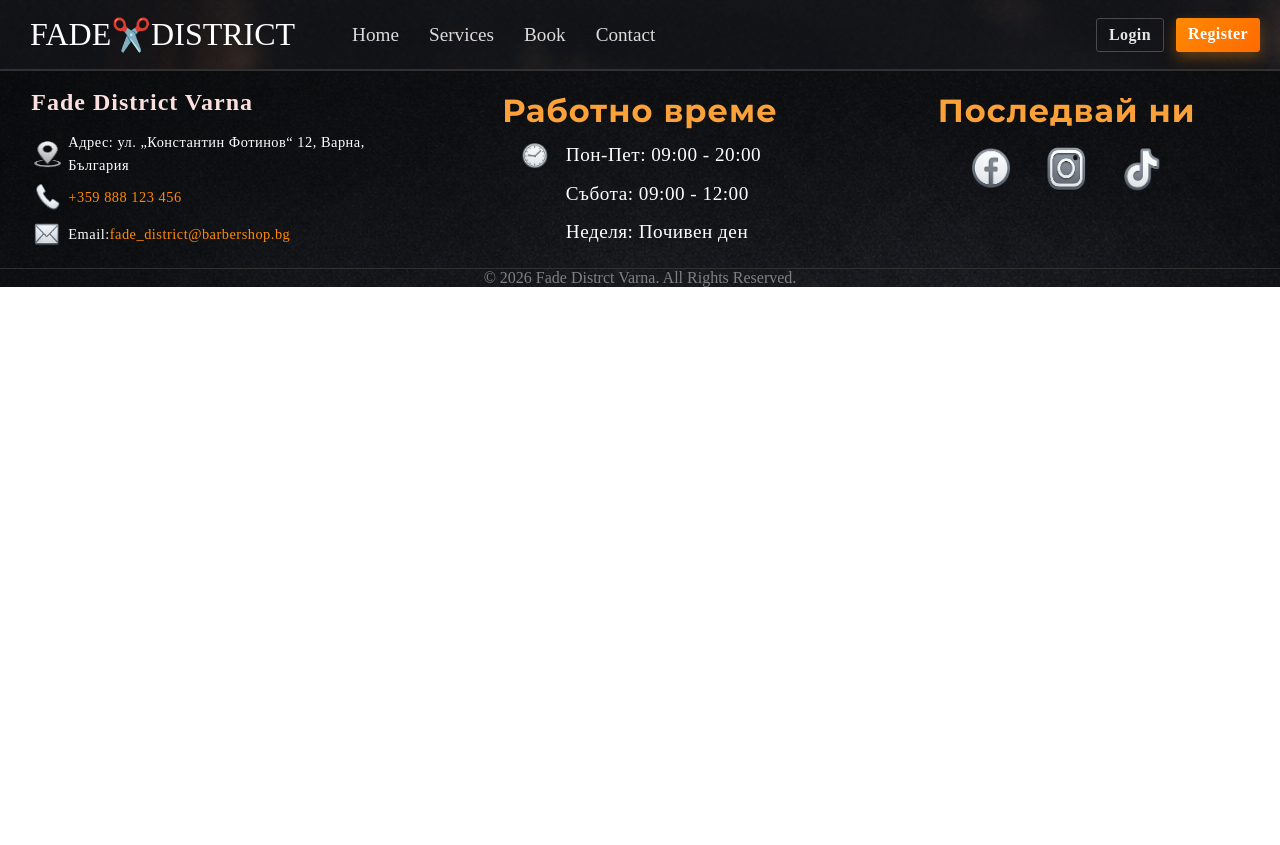
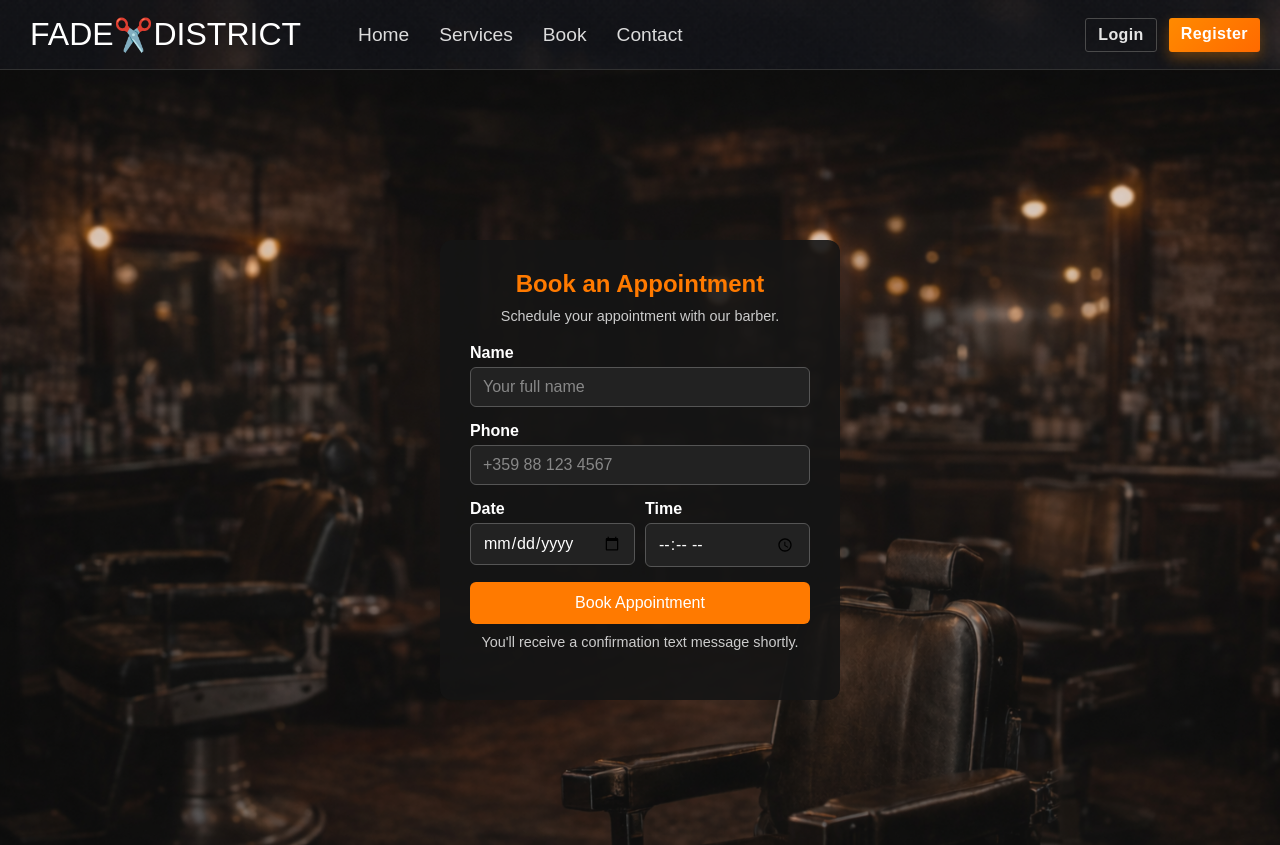
Before and after one commit to PavelKrastev-hub/fade-district-varna, a React (Vite) app in the folder client/: page /appointment in a window 1280 px wide. Shown: the top 845 px of the page. Before the commit the page ends 800 px from the top, so only its background shows below. Built offline with nearby package versions, Linux system fonts and the light colour scheme; a web font is replaced by a local one.

Commit message:
Add appointment page

```diff
--- /dev/null
+++ b/client/public/styles/appointment.css
@@ -0,0 +1,102 @@
+/* Reset */
+* {
+    margin: 0;
+    padding: 0;
+    box-sizing: border-box;
+    font-family: 'Arial', sans-serif;
+}
+
+.appoinments {
+    background: url(../images/appointmentBackground.png) no-repeat center center/cover;
+    display: flex;
+    justify-content: center;
+    align-items: center;
+    height: 100vh;
+}
+
+.form-container {
+    background-color: rgba(20, 20, 20, 0.9);
+    padding: 30px;
+    border-radius: 12px;
+    width: 400px;
+    max-width: 90%;
+    color: #fff;
+}
+
+.appointment-form h2 {
+    color: #ff7a00;
+    margin-bottom: 10px;
+    text-align: center;
+}
+
+.appointment-form p {
+    font-size: 0.9rem;
+    color: #ccc;
+    margin-bottom: 20px;
+    text-align: center;
+}
+
+label {
+    display: block;
+    margin-bottom: 5px;
+    font-weight: bold;
+}
+
+input[type="text"],
+input[type="tel"],
+input[type="date"],
+input[type="time"] {
+    width: 100%;
+    padding: 10px 12px;
+    margin-bottom: 15px;
+    border: 1px solid #555;
+    border-radius: 6px;
+    background-color: #222;
+    color: #fff;
+    font-size: 1rem;
+}
+
+input::placeholder {
+    color: #888;
+}
+
+.datetime {
+    display: flex;
+    gap: 10px;
+    flex-wrap: wrap;
+}
+
+.date-container,
+.time-container {
+    flex: 1;
+}
+
+button {
+    width: 100%;
+    padding: 12px;
+    border: none;
+    border-radius: 6px;
+    background-color: #ff7a00;
+    color: #fff;
+    font-size: 1rem;
+    cursor: pointer;
+    transition: 0.3s;
+}
+
+button:hover {
+    background-color: #e56a00;
+}
+
+.confirmation-text {
+    font-size: 0.8rem;
+    color: #aaa;
+    margin-top: 10px;
+    text-align: center;
+}
+
+/* Responsive */
+@media (max-width: 480px) {
+    .datetime {
+        flex-direction: column;
+    }
+}
--- a/client/public/styles/style.css
+++ b/client/public/styles/style.css
@@ -2,3 +2,4 @@
 @import 'header.css';
 @import 'footer.css';
 @import 'login-register.css';
+@import 'appointment.css';
--- a/client/src/App.jsx
+++ b/client/src/App.jsx
@@ -4,6 +4,7 @@ import Header from "./components/header/Header.jsx";
 import Footer from "./components/footer/Footer.jsx";
 import Register from "./components/register/Register.jsx";
 import Login from "./components/login/Login.jsx";
+import Appointment from "./components/appointment/Appointment.jsx";
 
 function App() {
 
@@ -15,6 +16,7 @@ function App() {
                 <Route path="/" element={<Home />} />
                 <Route path="/register" element={<Register />} />
                 <Route path="/login" element={<Login />} />
+                <Route path="/appointment" element={<Appointment />} />
             </Routes>
 
             <Footer />
--- /dev/null
+++ b/client/src/components/appointment/Appointment.jsx
@@ -0,0 +1,32 @@
+export default function Appointment() {
+    return (
+        <section className="appoinments">
+            <div className="form-container">
+                <form className="appointment-form">
+                    <h2>Book an Appointment</h2>
+                    <p>Schedule your appointment with our barber.</p>
+
+                    <label htmlFor="name">Name</label>
+                    <input type="text" id="name" name="name" placeholder="Your full name" required />
+
+                    <label htmlFor="phone">Phone</label>
+                    <input type="tel" id="phone" name="phone" placeholder="+359 88 123 4567" required />
+
+                    <div className="datetime">
+                        <div className="date-container">
+                            <label htmlFor="date">Date</label>
+                            <input type="date" id="date" name="date" required />
+                        </div>
+                        <div className="time-container">
+                            <label htmlFor="time">Time</label>
+                            <input type="time" id="time" name="time" required />
+                        </div>
+                    </div>
+
+                    <button type="submit">Book Appointment</button>
+                    <p className="confirmation-text">You'll receive a confirmation text message shortly.</p>
+                </form>
+            </div>
+        </section>
+    );
+}
--- a/client/src/components/header/Header.jsx
+++ b/client/src/components/header/Header.jsx
@@ -20,7 +20,7 @@ export default function Header() {
                             <Link to={"/services"}>Services</Link>
                         </li>
                         <li className="item">
-                            <Link to={"/book"}>Book</Link>
+                            <Link to={"/appointment"}>Book</Link>
                         </li>
                         <li className="item">
                             <Link to={"/contact"}>Contact</Link>
```
Also changed, not shown: client/public/images/appointmentBackground.png (added).
